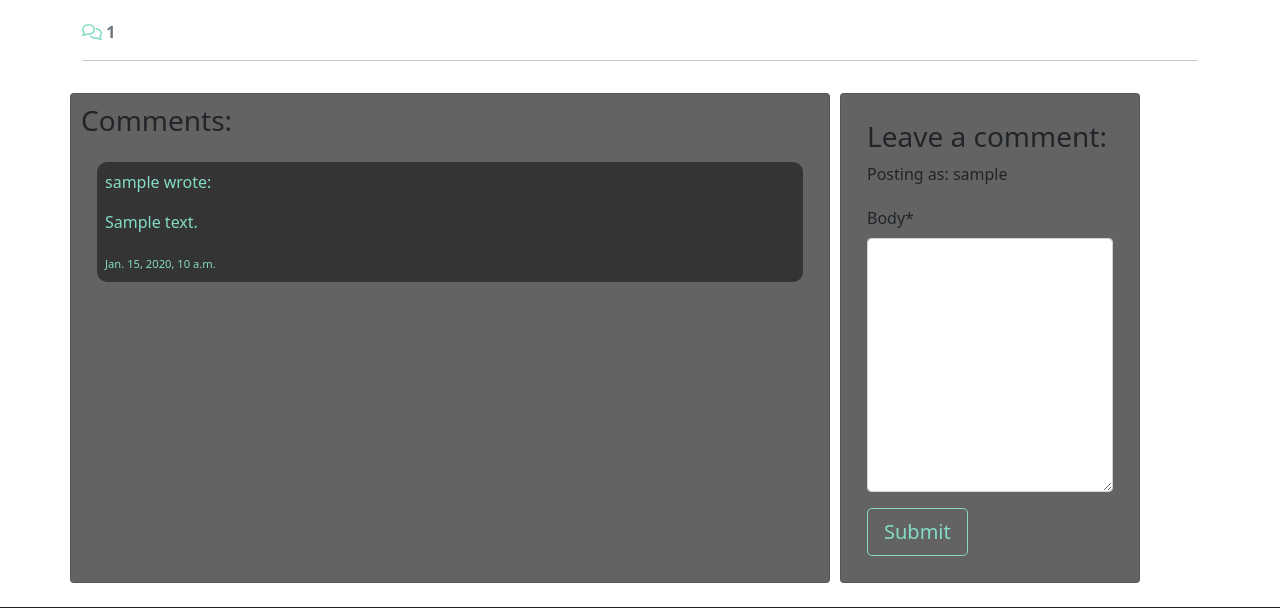
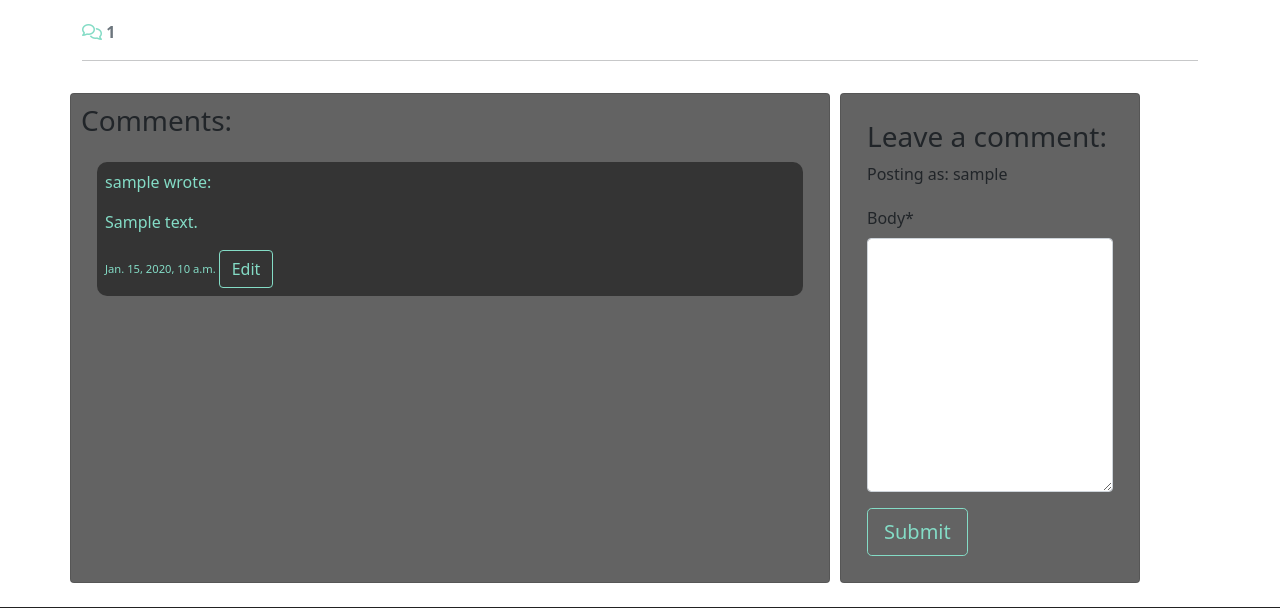
Before and after one commit to ryan-a-davis365/game-talk, a Django app: a page that uses home/templates/home/post_detail.html in a window 1280 px wide. Shown: the part 872-1480 px from the top of the page. Run offline with Django 5.2, Linux system fonts and the light colour scheme; a user stored in the database is signed in; tables that the repository leaves empty hold one stand-in row (values such as "Sample post"); grey boxes marked "Sample" are stand-in pictures; some libraries are stand-ins or nearby versions.

Commit message:
feat: began adding code so users can edit/delete their comments

```diff
--- a/home/templates/home/post_detail.html
+++ b/home/templates/home/post_detail.html
@@ -61,6 +61,10 @@
                         This comment is awaiting approval
                     </p>
                     {% endif %}
+                    {% if user.is_authenticated and comment.created_by == user %}
+                    <button class="btn btn-edit"
+                        comment_id="{{ comment.id }}">Edit</button>
+                    {% endif %}
                 </div>
                 {% endfor %}
             </div>
--- a/home/urls.py
+++ b/home/urls.py
@@ -5,4 +5,5 @@ urlpatterns = [
     path('', views.PostList.as_view(), name='home'),
     path('about/', views.about, name='about'),
     path('<slug:slug>/', views.post_detail, name='post_detail'),
+    path('<slug:slug>/edit_comment/<int:comment_id>', views.comment_edit, name='comment_edit'),
 ]
--- a/home/views.py
+++ b/home/views.py
@@ -1,9 +1,11 @@
-from django.shortcuts import render, get_object_or_404
+from django.shortcuts import render, get_object_or_404, reverse
 from django.views import generic
 from django.contrib import messages
-from .models import Post
+from django.http import HttpResponseRedirect
+from .models import Post, Comment
 from django.db.models import Q
 from .forms import CommentForm
+from django.contrib.auth.models import User
 
 class PostList(generic.ListView):
     template_name = "home/index.html"
@@ -49,3 +51,33 @@ def post_detail(request, slug):
 
 def about(request):
     return render(request, 'about.html')
+
+def profile_page(request):
+    user = get_object_or_404(User, user=request.user)
+    comments = user.commenter.all()
+
+
+def comment_edit(request, slug, comment_id):
+    """
+    view to edit comments
+    """
+    if request.method == "POST":
+
+        queryset = Post.objects.filter(status=1)
+        post = get_object_or_404(queryset, slug=slug)
+        comment = get_object_or_404(Comment, pk=comment_id)
+        comment_form = CommentForm(data=request.POST, instance=comment)
+
+        if comment_form.is_valid() and comment.created_by == request.user:
+            comment = comment_form.save(commit=False)
+            comment.post = post
+            comment.approved = False
+            comment.save()
+            messages.add_message(
+                request, messages.SUCCESS,
+                'Comment updated and awaiting approval'
+            )
+        else:
+            messages.add_message(request, messages.ERROR, 'Error updating comment!')
+
+    return HttpResponseRedirect(reverse('post_detail', args=[slug]))
```
